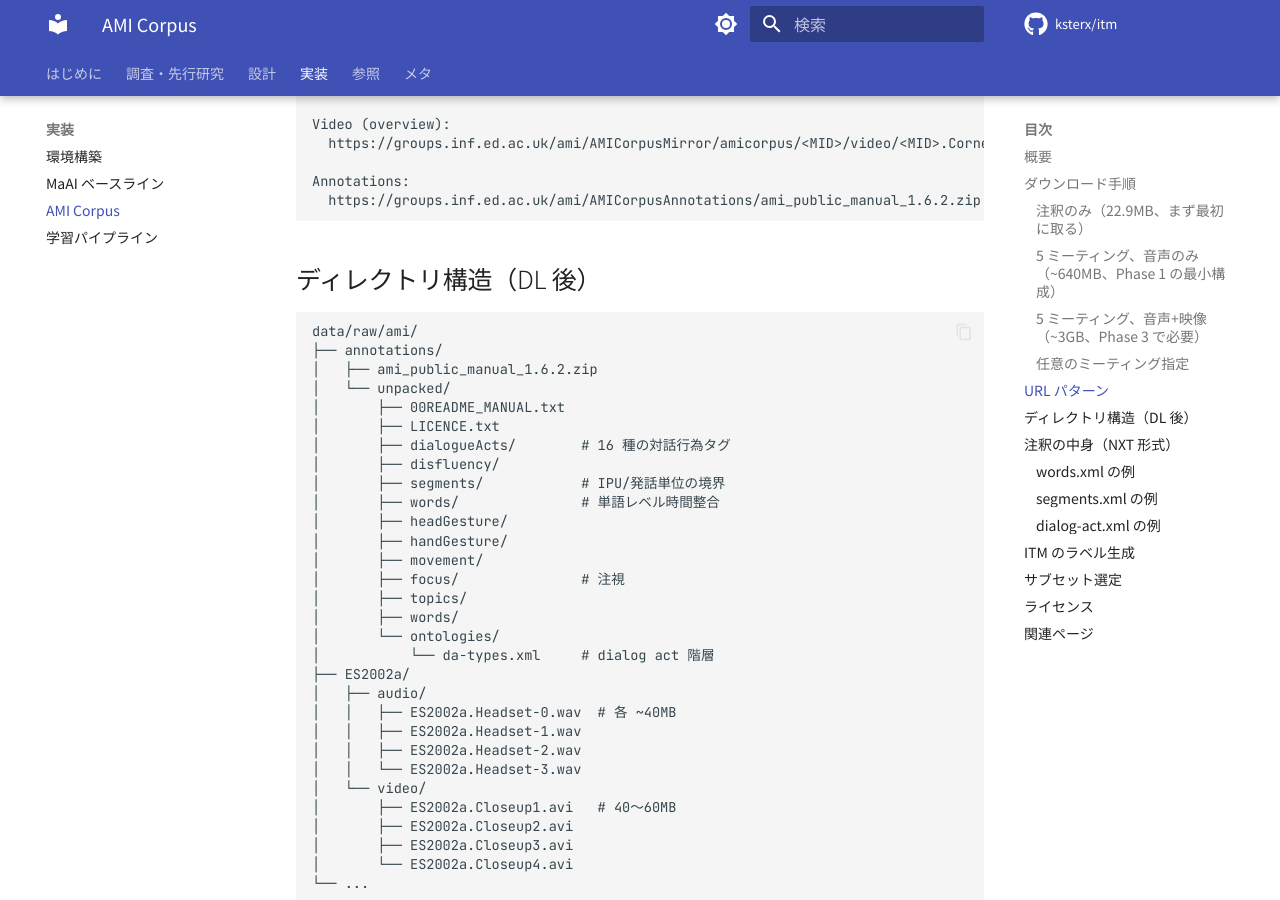
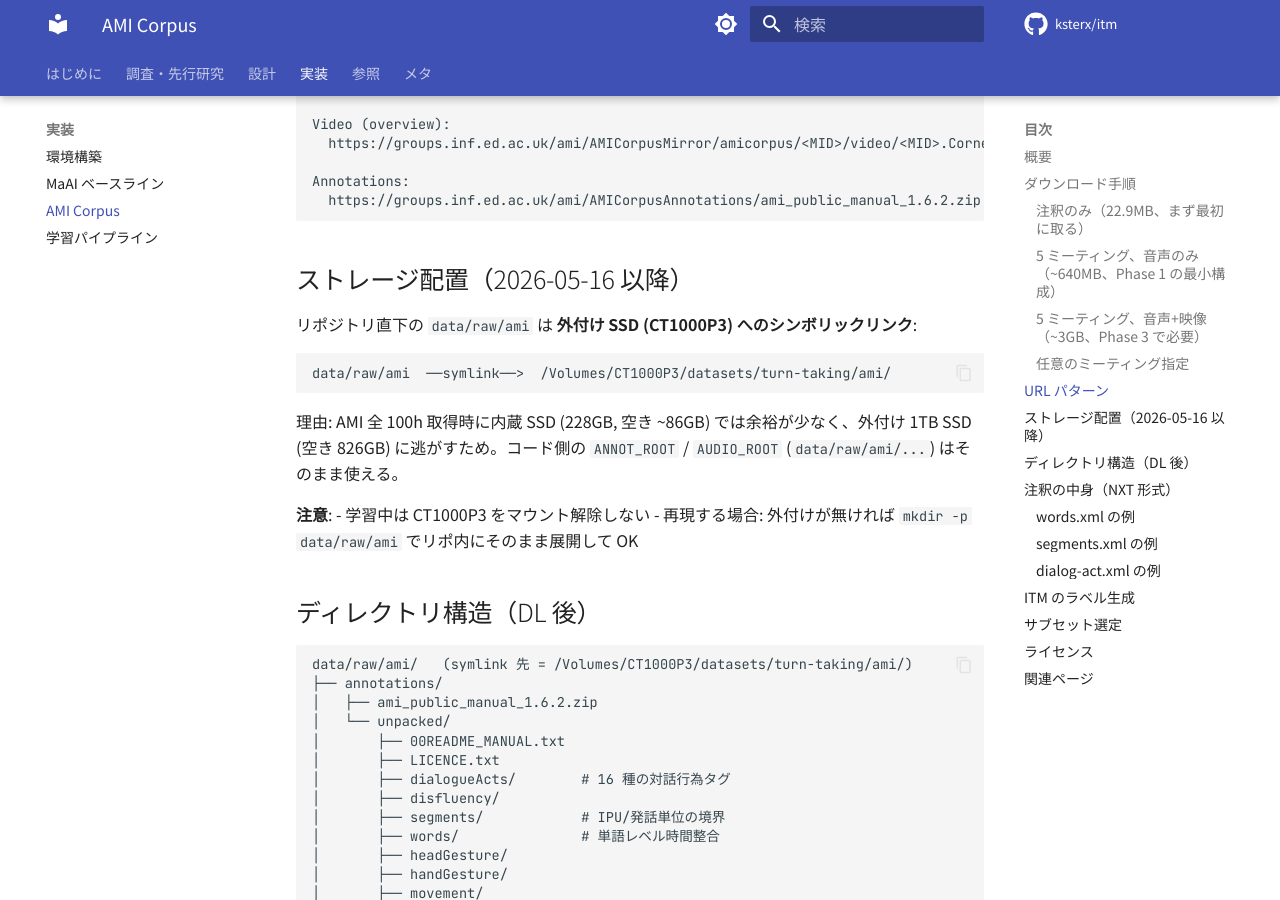
Before and after one commit to ksterx/itm, an MkDocs documentation site: the page built from docs/implementation/ami-corpus.md, in a window 1280 px wide and 900 px high, scrolled down 1326 px. Built offline with MkDocs 1.6.1 and Material for MkDocs 9.7.7, drawn with Linux system fonts in a browser that asks for light colours; comment, search, counter and statistics services are not loaded.

Commit message:
docs(ami): note AMI is symlinked to external CT1000P3 SSD
Moved data/raw/ami contents to /Volumes/CT1000P3/datasets/turn-taking/ami/
and replaced data/raw/ami with a symlink pointing there.

## Why
- Internal SSD has only ~86GB free on a 228GB volume
- Full AMI (~100h, est. 25GB) plus working/checkpoint space is tight
- External CT1000P3 has 826GB free → comfortable for AMI scaling in v6

## Compat
- All Python code references data/raw/ami/... → symlink resolves
- 26 tests still pass (test_dataset, test_ami, test_audio)
- AMIDataset load on ES2002a returns 126 chunks as expected

## Doc
Added a "ストレージ配置" section to implementation/ami-corpus.md
explaining the symlink and the constraint (do not unmount during
training; re-creators without an external can drop a real dir at
data/raw/ami instead).

Co-Authored-By: Claude Opus 4.7 (1M context) <noreply@anthropic.com>

````diff
--- a/docs/implementation/ami-corpus.md
+++ b/docs/implementation/ami-corpus.md
@@ -62,10 +62,24 @@ Annotations:
   https://groups.inf.ed.ac.uk/ami/AMICorpusAnnotations/ami_public_manual_1.6.2.zip
 ```
 
+## ストレージ配置（2026-05-16 以降）
+
+リポジトリ直下の `data/raw/ami` は **外付け SSD (CT1000P3) へのシンボリックリンク**:
+
+```
+data/raw/ami  ──symlink──>  /Volumes/CT1000P3/datasets/turn-taking/ami/
+```
+
+理由: AMI 全 100h 取得時に内蔵 SSD (228GB, 空き ~86GB) では余裕が少なく、外付け 1TB SSD (空き 826GB) に逃がすため。コード側の `ANNOT_ROOT` / `AUDIO_ROOT` (`data/raw/ami/...`) はそのまま使える。
+
+**注意**:
+- 学習中は CT1000P3 をマウント解除しない
+- 再現する場合: 外付けが無ければ `mkdir -p data/raw/ami` でリポ内にそのまま展開して OK
+
 ## ディレクトリ構造（DL 後）
 
 ```
-data/raw/ami/
+data/raw/ami/   (symlink 先 = /Volumes/CT1000P3/datasets/turn-taking/ami/)
 ├── annotations/
 │   ├── ami_public_manual_1.6.2.zip
 │   └── unpacked/
````
